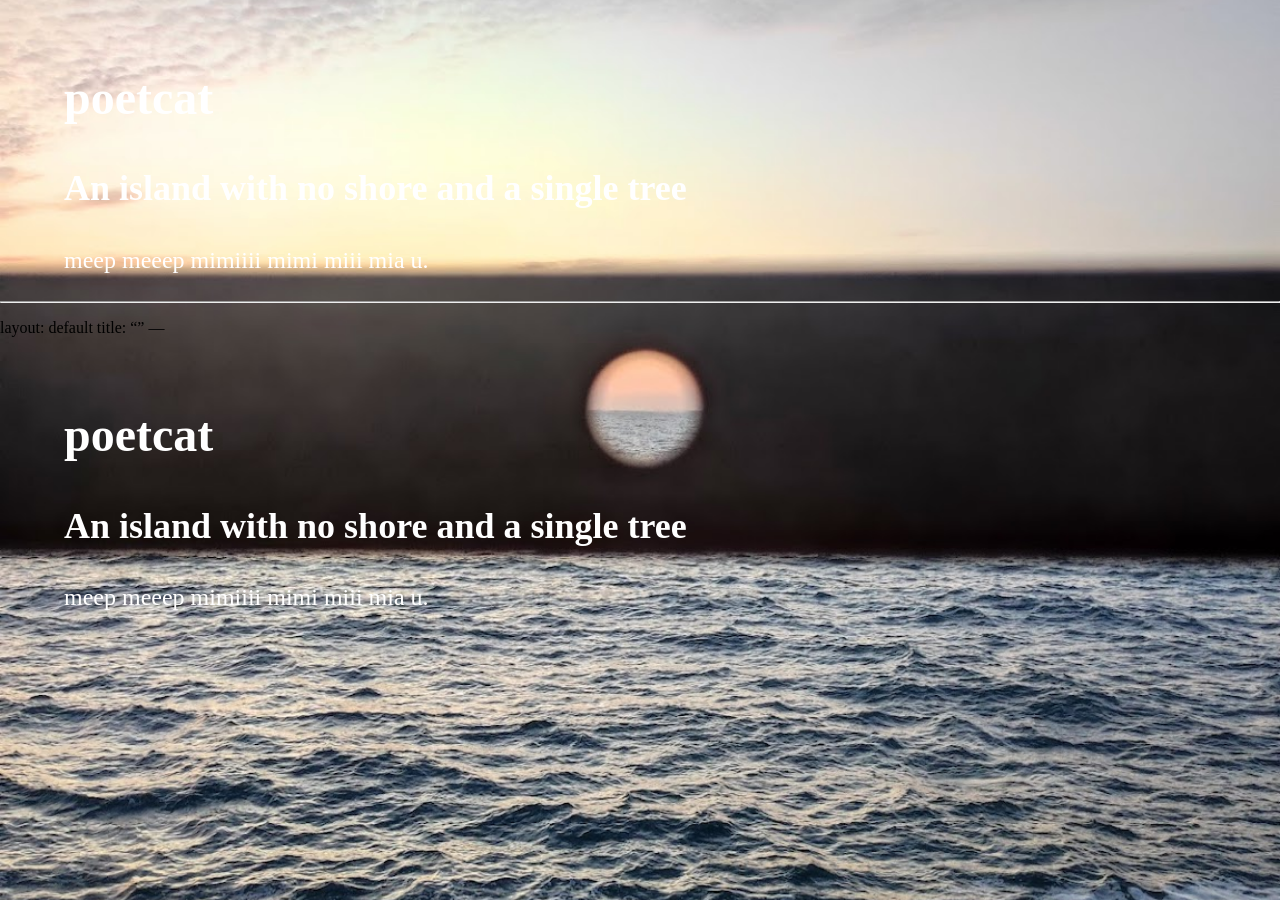
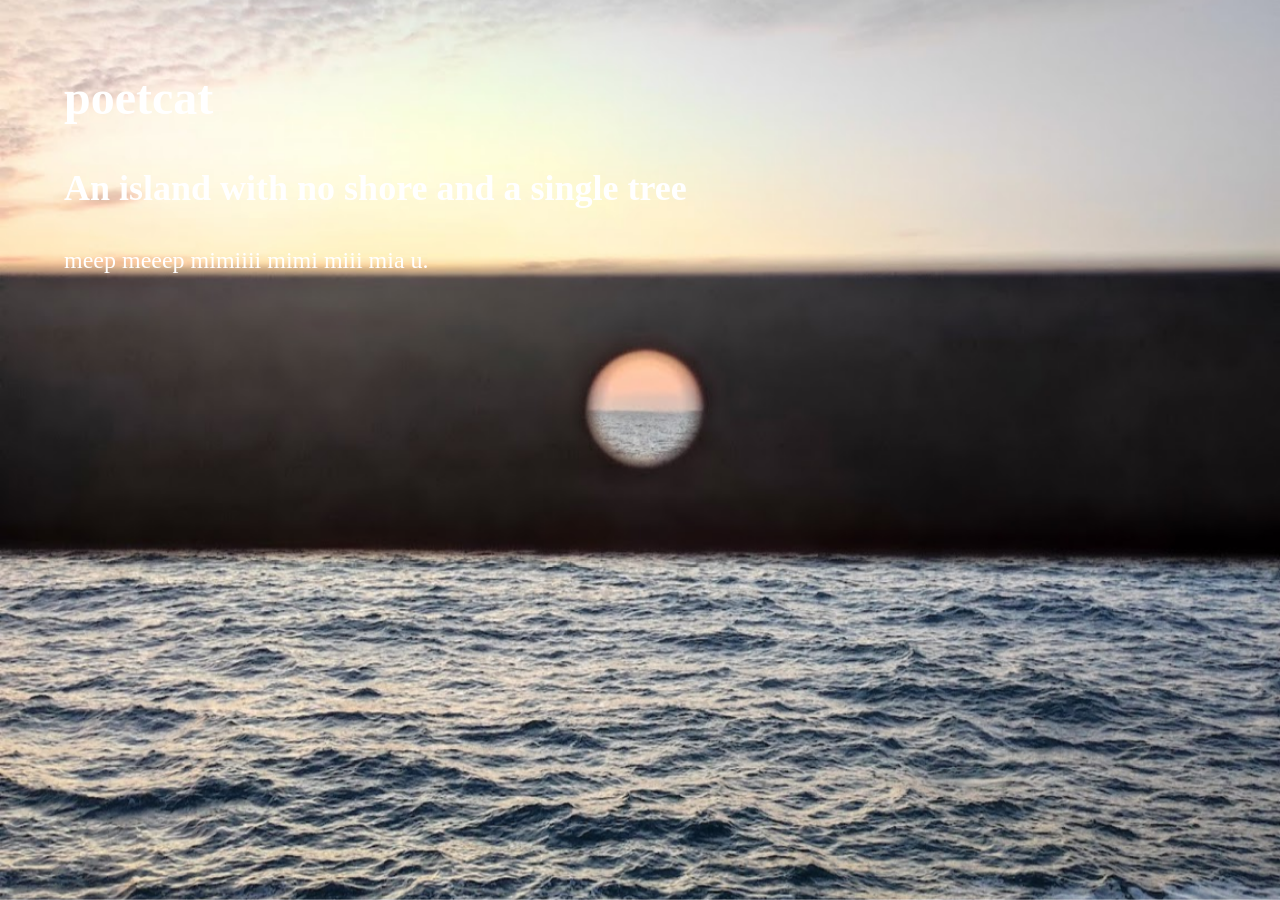
Before and after one commit to ilycat/ilycat.github.io, a Jekyll site: the page built from index.md, in a window 1280 px wide. Built offline with Jekyll 4.4.1, drawn with Linux system fonts in a browser that asks for light colours.

Commit message:
Update index.md

```diff
--- a/index.md
+++ b/index.md
@@ -9,19 +9,4 @@ title: ""
   <h1>poetcat</h1>
   <h2>An island with no shore and a single tree</h2>
   <p>meep meeep mimiiii mimi miii mia u.</p>
-</div>---
-layout: default
-title: ""
----
-
-<div style="position: relative;">
-
-  <img src="/media/images/island.jpg" alt="Isla vertical" class="background-image" />
-
-  <div class="text-overlay">
-    <h1>poetcat</h1>
-    <h2>An island with no shore and a single tree</h2>
-    <p>meep meeep mimiiii mimi miii mia u.</p>
-  </div>
-
 </div>
```
